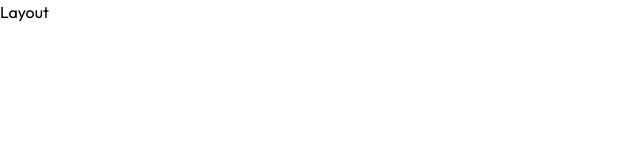
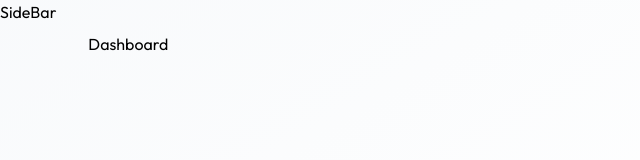
Before and after one commit to sheaf-hassan/employee_management_system, a React (Vite) app in the folder client/: page /dashboard in a window 1280 px wide. Shown: the top 160 px of the page, without its empty margins (0-640 px from the left). Built offline with nearby package versions, Linux system fonts and the light colour scheme.

Commit message:
create the layout for the  routes

```diff
--- a/client/src/pages/Layout.jsx
+++ b/client/src/pages/Layout.jsx
@@ -1,7 +1,15 @@
+import { Outlet } from "react-router-dom"
 
 const Layout = () => {
   return (
-    <div>Layout</div>
+    <div className="flex h-screen bg-linear-to-br from-slate-50 via-white to-indigo-50/30">
+      <p>SideBar</p>
+      <main className="flex-1 overflow-y-auto">
+        <div className="p-4 pt-16 sm:p-6 sm:pt-6 lg:p-8 max-w-400 mx-auto">
+          <Outlet />
+        </div>
+      </main>
+    </div>
   )
 }
 
```
